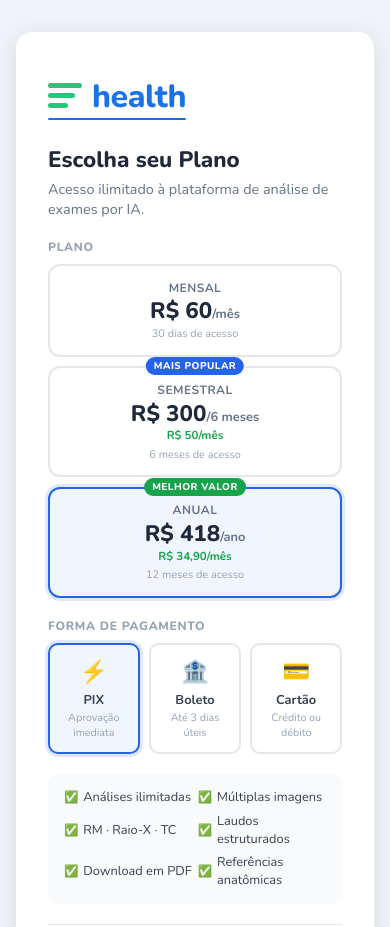
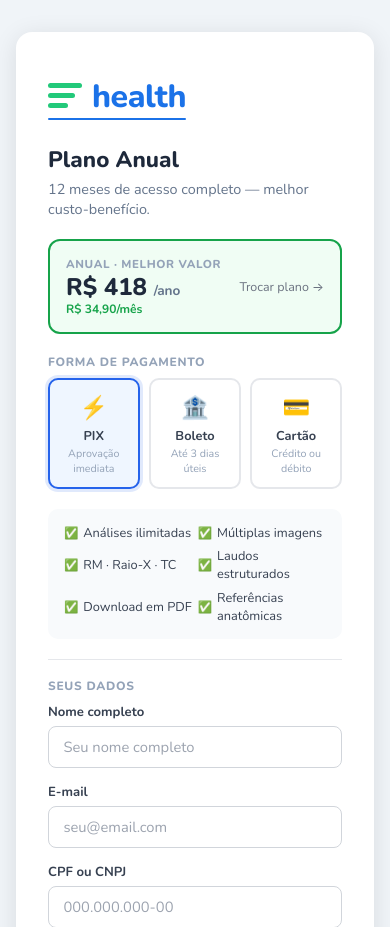
Before and after one commit to paulohramoss/analise-exame, a Flask app: page /checkout in a window 390 px wide. Shown: the top 927 px of the page. Run offline with Flask 3, Linux system fonts and the light colour scheme.

Commit message:
feat: create responsive checkout page template with plan and payment method selection

```diff
--- a/templates/checkout.html
+++ b/templates/checkout.html
@@ -3,7 +3,11 @@
 <head>
 <meta charset="UTF-8">
 <meta name="viewport" content="width=device-width, initial-scale=1.0">
-<title>Three Health – Escolha seu Plano</title>
+<title>Three Health –
+  {%- if default_plan == 'mensal' %} Plano Mensal
+  {%- elif default_plan == 'semestral' %} Plano Semestral
+  {%- else %} Plano Anual
+  {%- endif %}</title>
 <link rel="icon" type="image/svg+xml" href="/static/favicon.svg">
 <link rel="preconnect" href="https://fonts.googleapis.com">
 <link rel="stylesheet" href="https://fonts.googleapis.com/css2?family=Nunito:wght@400;700;800&display=swap">
@@ -296,12 +300,64 @@ input::placeholder { color: #9ca3af; }
   <!-- ═══════════ TELA DE CHECKOUT ═══════════ -->
   <div id="checkout-section">
 
-    <h1>Escolha seu Plano</h1>
-    <p class="subtitle">Acesso ilimitado à plataforma de análise de exames por IA.</p>
+    <!-- Título muda conforme o plano -->
+    {% if default_plan == 'mensal' %}
+      <h1>Plano Mensal</h1>
+      <p class="subtitle">Acesso completo por 30 dias — análises ilimitadas por IA.</p>
+    {% elif default_plan == 'semestral' %}
+      <h1>Plano Semestral</h1>
+      <p class="subtitle">6 meses de acesso completo — o plano mais popular.</p>
+    {% else %}
+      <h1>Plano Anual</h1>
+      <p class="subtitle">12 meses de acesso completo — melhor custo-benefício.</p>
+    {% endif %}
 
-    <!-- Planos -->
+    <!-- Resumo fixo do plano (sem seletor quando veio de link direto) -->
+    {% set from_link = default_plan in ['mensal', 'semestral', 'anual'] %}
+    <div id="plan-summary" style="
+      border-radius: 12px;
+      padding: .9rem 1rem;
+      margin-bottom: 1.25rem;
+      display: flex;
+      align-items: center;
+      justify-content: space-between;
+      gap: .75rem;
+      {% if default_plan == 'semestral' %}
+        background: #eff6ff; border: 2px solid #2563eb;
+      {% elif default_plan == 'anual' %}
+        background: #f0fdf4; border: 2px solid #16a34a;
+      {% else %}
+        background: #f8fafc; border: 2px solid #e2e8f0;
+      {% endif %}
+    ">
+      <div>
+        <div style="font-size:.72rem; font-weight:800; text-transform:uppercase; letter-spacing:.6px; color:#94a3b8; margin-bottom:.2rem;">
+          {% if default_plan == 'mensal' %}Mensal
+          {% elif default_plan == 'semestral' %}Semestral · Mais popular
+          {% else %}Anual · Melhor valor
+          {% endif %}
+        </div>
+        <div style="font-size:1.5rem; font-weight:800; color:#1e293b; line-height:1;">
+          {% if default_plan == 'mensal' %}R$&nbsp;60 <span style="font-size:.85rem; font-weight:600; color:#64748b;">/mês</span>
+          {% elif default_plan == 'semestral' %}R$&nbsp;300 <span style="font-size:.85rem; font-weight:600; color:#64748b;">/6 meses</span>
+          {% else %}R$&nbsp;418 <span style="font-size:.85rem; font-weight:600; color:#64748b;">/ano</span>
+          {% endif %}
+        </div>
+        {% if default_plan == 'semestral' %}
+          <div style="font-size:.75rem; color:#16a34a; font-weight:700; margin-top:.15rem;">R$ 50/mês</div>
+        {% elif default_plan == 'anual' %}
+          <div style="font-size:.75rem; color:#16a34a; font-weight:700; margin-top:.15rem;">R$ 34,90/mês</div>
+        {% endif %}
+      </div>
+      <a href="/planos" style="font-size:.78rem; color:#6b7280; text-decoration:none; white-space:nowrap; flex-shrink:0;">
+        Trocar plano →
+      </a>
+    </div>
+
+    <!-- Seletor completo (oculto quando veio de link direto) -->
+    <div id="plan-selector" style="display:none;">
       <p class="sec-label">Plano</p>
-    <div class="plans" id="plan-selector">
+      <div class="plans">
         <div class="plan-card" data-plan="mensal" onclick="selectPlan('mensal')">
           <div class="plan-title">Mensal</div>
           <div class="plan-price">R$&nbsp;60<span>/mês</span></div>
@@ -320,6 +376,7 @@ input::placeholder { color: #9ca3af; }
           <div class="plan-price">R$&nbsp;418<span>/ano</span></div>
           <div class="plan-per-month">R$ 34,90/mês</div>
           <div class="plan-duration">12 meses de acesso</div>
+        </div>
       </div>
     </div>
 
```
Lines whose indentation alone changed are shown as unchanged.
